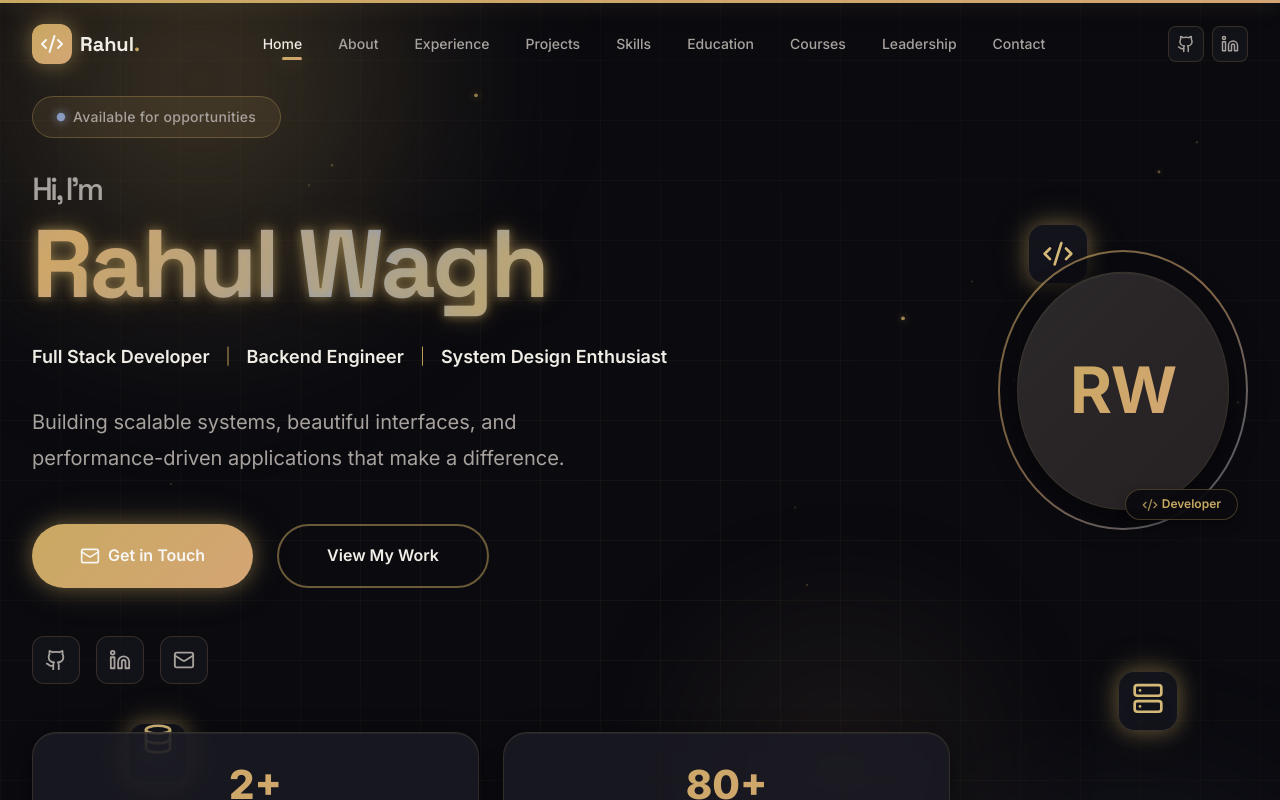
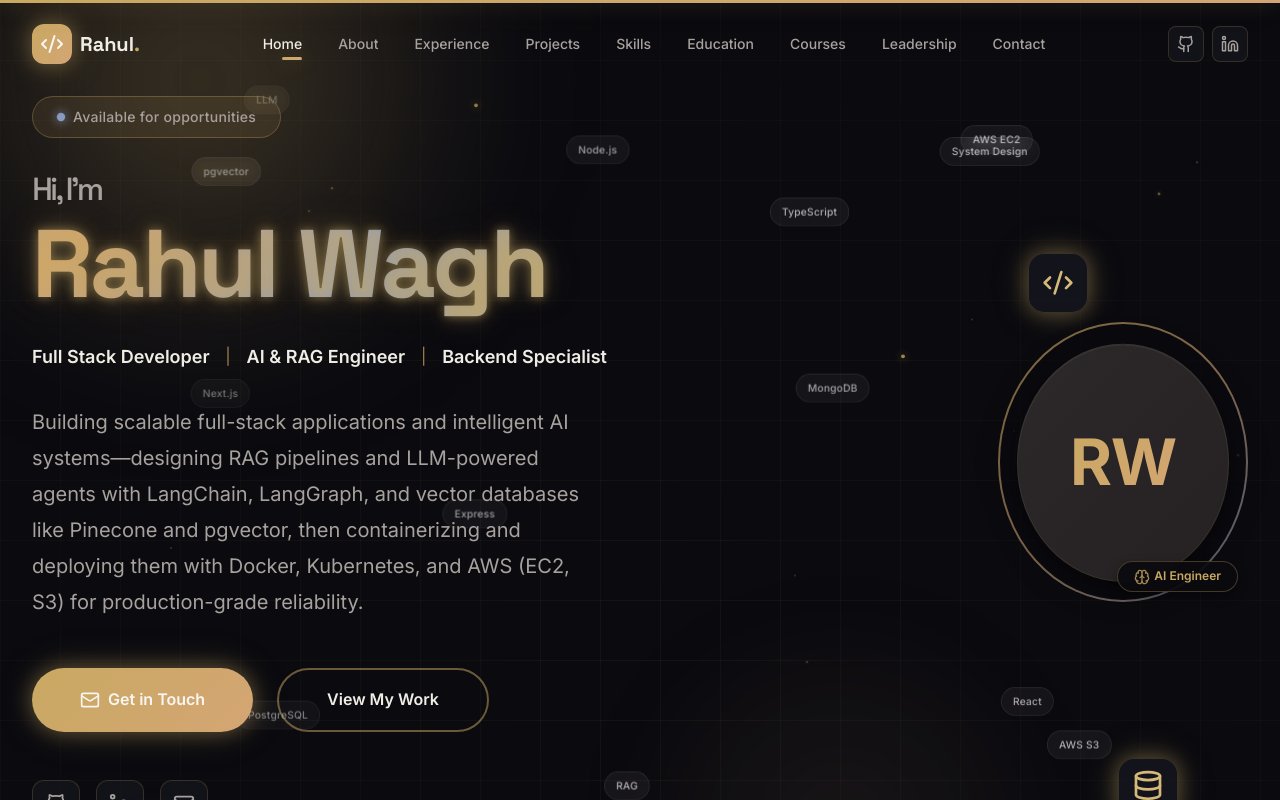
Before and after one commit to Rahulwagh228/portfolio, a Next.js app: page / in a window 1280 px wide. Shown: the top 800 px of the page. Built offline with nearby package versions, Linux system fonts and the light colour scheme.

Commit message:
updated the skills

```diff
--- a/app/components/Hero/Hero.scss
+++ b/app/components/Hero/Hero.scss
@@ -571,3 +571,28 @@
     transform: translate(-50%, -50%) scale(1.1);
   }
 }
+
+.floating-skills {
+  position: absolute;
+  inset: 0;
+  pointer-events: none;
+  z-index: 1;
+
+  @media (max-width: 768px) {
+    display: none; // too cluttered on small screens, optional
+  }
+}
+
+.skill-tag {
+  position: absolute;
+  padding: 6px 14px;
+  font-size: 0.8rem;
+  font-weight: 500;
+  white-space: nowrap;
+  color: rgba(255, 255, 255, 0.8);
+  background: rgba(255, 255, 255, 0.06);
+  border: 1px solid rgba(255, 255, 255, 0.12);
+  border-radius: 999px;
+  backdrop-filter: blur(8px);
+  letter-spacing: 0.02em;
+}
--- a/app/components/Hero/Hero.tsx
+++ b/app/components/Hero/Hero.tsx
@@ -2,7 +2,7 @@
 
 import { useRef, useEffect, useState } from "react";
 import { motion, useScroll, useTransform, useSpring, useInView } from "framer-motion";
-import { Github, Linkedin, Mail, ChevronDown, Code2, Database, Server } from "lucide-react";
+import { Github, Linkedin, Mail, ChevronDown, Code2, Brain, Database } from "lucide-react";
 import "./Hero.scss";
 
 const Hero = () => {
@@ -10,6 +10,7 @@ const Hero = () => {
   const isInView = useInView(heroRef, { once: true });
   const [mousePosition, setMousePosition] = useState({ x: 0, y: 0 });
   const [particles, setParticles] = useState<Array<{ id: number; left: string; top: string; duration: number; delay: number }>>([]);
+  const [floatingSkills, setFloatingSkills] = useState<Array<{ id: number; name: string; left: string; top: string; duration: number; delay: number; drift: number }>>([]);
 
   const { scrollYProgress } = useScroll({
     target: heroRef,
@@ -49,6 +50,43 @@ const Hero = () => {
     })));
   }, []);
 
+  // Skills pulled from CV: full-stack, AI/RAG, and deployment stack
+  useEffect(() => {
+    const skillsList = [
+      "Next.js",
+      "Node.js",
+      "TypeScript",
+      "PostgreSQL",
+      "MongoDB",
+      "Redis",
+      "Docker",
+      "Kubernetes",
+      "AWS EC2",
+      "AWS S3",
+      "LangChain",
+      "LangGraph",
+      "Pinecone",
+      "pgvector",
+      "LLM",
+      "RAG",
+      "System Design",
+      "React",
+      "Express",
+    ];
+
+    setFloatingSkills(
+      skillsList.map((name, i) => ({
+        id: i,
+        name,
+        left: `${5 + Math.random() * 85}%`,
+        top: `${5 + Math.random() * 85}%`,
+        duration: 6 + Math.random() * 5,
+        delay: Math.random() * 4,
+        drift: 10 + Math.random() * 12,
+      }))
+    );
+  }, []);
+
   const stats = [
     { value: "2+", label: "Years Experience" },
     { value: "80+", label: "Problems Solved" },
@@ -81,8 +119,8 @@ const Hero = () => {
 
   const floatingIcons = [
     { Icon: Code2, delay: 0 },
-    { Icon: Database, delay: 0.2 },
-    { Icon: Server, delay: 0.4 },
+    { Icon: Brain, delay: 0.2 },
+    { Icon: Database, delay: 0.4 },
   ];
 
   return (
@@ -147,6 +185,34 @@ const Hero = () => {
           ))}
         </div>
 
+        {/* Floating Skill Tags */}
+        <div className="floating-skills">
+          {floatingSkills.map((skill) => (
+            <motion.div
+              key={skill.id}
+              className="skill-tag"
+              initial={{ opacity: 0, scale: 0.8 }}
+              animate={{
+                opacity: [0.35, 0.85, 0.35],
+                y: [-skill.drift, skill.drift, -skill.drift],
+                x: [-skill.drift / 2, skill.drift / 2, -skill.drift / 2],
+              }}
+              transition={{
+                duration: skill.duration,
+                repeat: Infinity,
+                delay: skill.delay,
+                ease: "easeInOut",
+              }}
+              style={{
+                left: skill.left,
+                top: skill.top,
+              }}
+            >
+              {skill.name}
+            </motion.div>
+          ))}
+        </div>
+
         {/* Grid Lines */}
         <div className="grid-overlay" />
       </div>
@@ -195,14 +261,16 @@ const Hero = () => {
               <motion.div className="hero-role" variants={itemVariants}>
                 <span className="role-text">Full Stack Developer</span>
                 <span className="role-divider">|</span>
-                <span className="role-text">Backend Engineer</span>
+                <span className="role-text">AI &amp; RAG Engineer</span>
                 <span className="role-divider">|</span>
-                <span className="role-text">System Design Enthusiast</span>
+                <span className="role-text">Backend Specialist</span>
               </motion.div>
 
               <motion.p className="hero-description" variants={itemVariants}>
-                Building scalable systems, beautiful interfaces, and
-                performance-driven applications that make a difference.
+                Building scalable full-stack applications and intelligent AI systems—designing
+                RAG pipelines and LLM-powered agents with LangChain, LangGraph, and vector
+                databases like Pinecone and pgvector, then containerizing and deploying them
+                with Docker, Kubernetes, and AWS (EC2, S3) for production-grade reliability.
               </motion.p>
 
               <motion.div className="hero-cta" variants={itemVariants}>
@@ -268,8 +336,8 @@ const Hero = () => {
                   </div>
                 </motion.div>
                 <div className="avatar-badge">
-                  <Code2 size={16} />
-                  <span>Developer</span>
+                  <Brain size={16} />
+                  <span>AI Engineer</span>
                 </div>
               </div>
             </motion.div>
```
Also changed, not shown: 1 other file (tests, documents, lock files or other folders).
